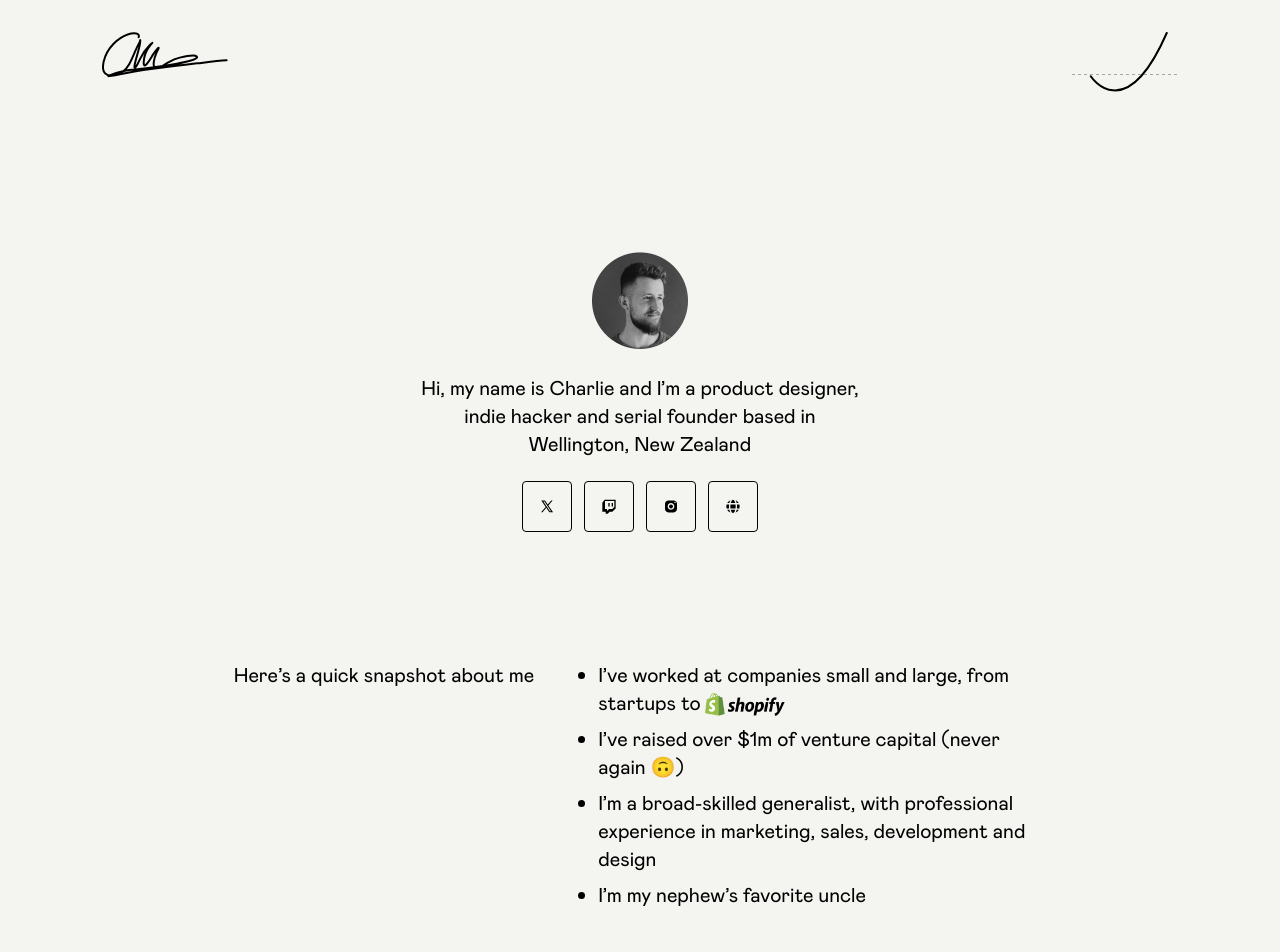
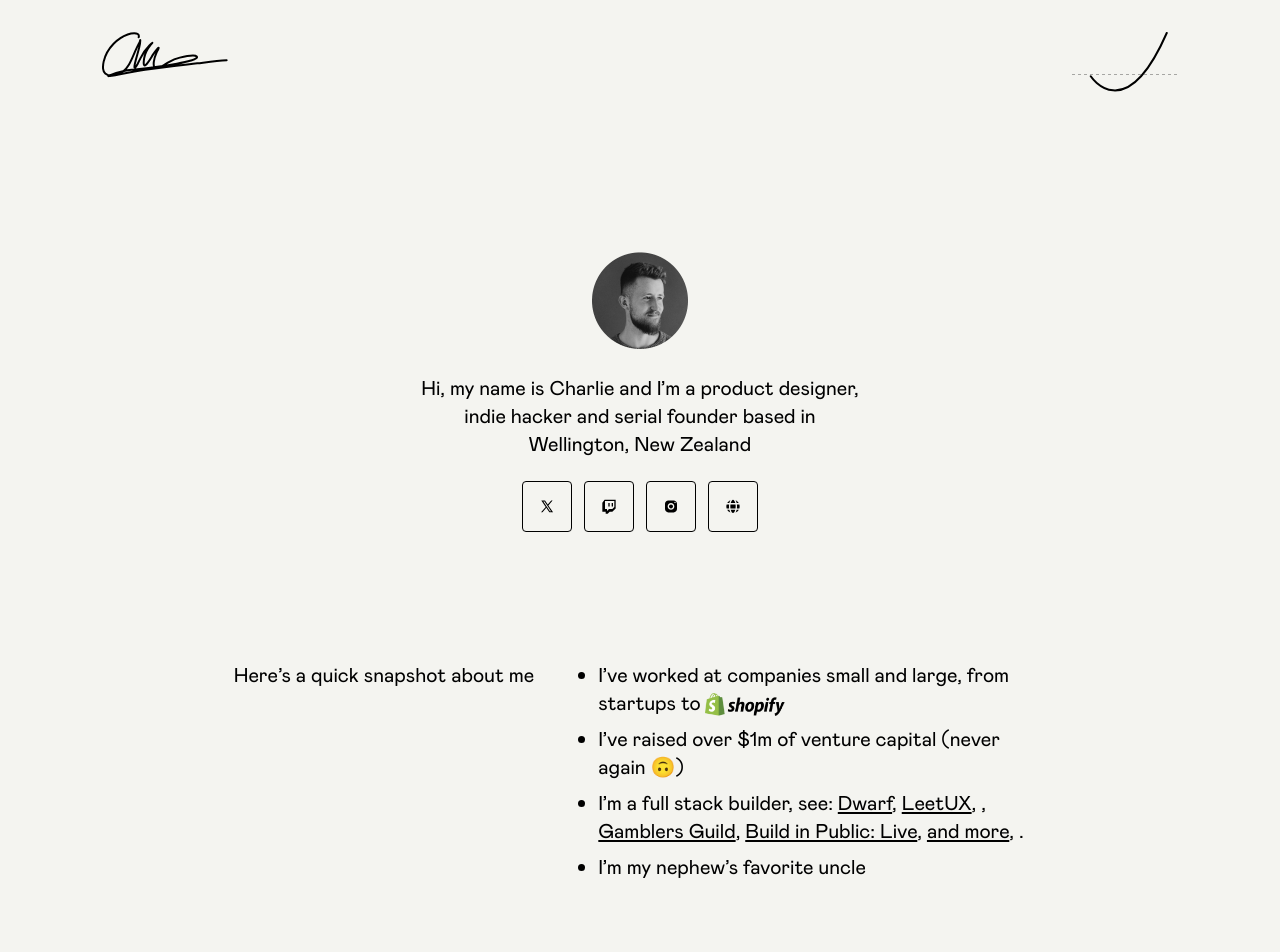
Before and after one commit to coppinger/jcurve, a SvelteKit app: page / in a window 1280 px wide. Shown: the top 952 px of the page. Built offline with nearby package versions, Linux system fonts and the light colour scheme.

Commit message:
update with links:

```diff
--- a/src/routes/+page.svelte
+++ b/src/routes/+page.svelte
@@ -64,8 +64,29 @@
 				</li>
 				<li>I’ve raised over $1m of venture capital (never again 🙃)</li>
 				<li>
-					I’m a broad-skilled generalist, with professional experience in marketing, sales,
-					development and design
+					I’m a full stack builder, see: <a
+						href="https://www.dwarf.domains/"
+						target="_blank"
+						class="underline underline-offset-2">Dwarf</a
+					>,
+					<a href="https://www.leetux.com/" target="_blank" class="underline underline-offset-2"
+						>LeetUX</a
+					>, ,
+					<a
+						href="https://www.thegamblersguild.com/"
+						target="_blank"
+						class="underline underline-offset-2">Gamblers Guild</a
+					>,
+					<a
+						href="https://www.buildinpublic.live/"
+						target="_blank"
+						class="underline underline-offset-2">Build in Public: Live</a
+					>,
+					<a
+						href="https://aroreretini.dev/projects/"
+						target="_blank"
+						class="underline underline-offset-2">and more</a
+					>, .
 				</li>
 				<li>I’m my nephew’s favorite uncle</li>
 			</ul>
```
